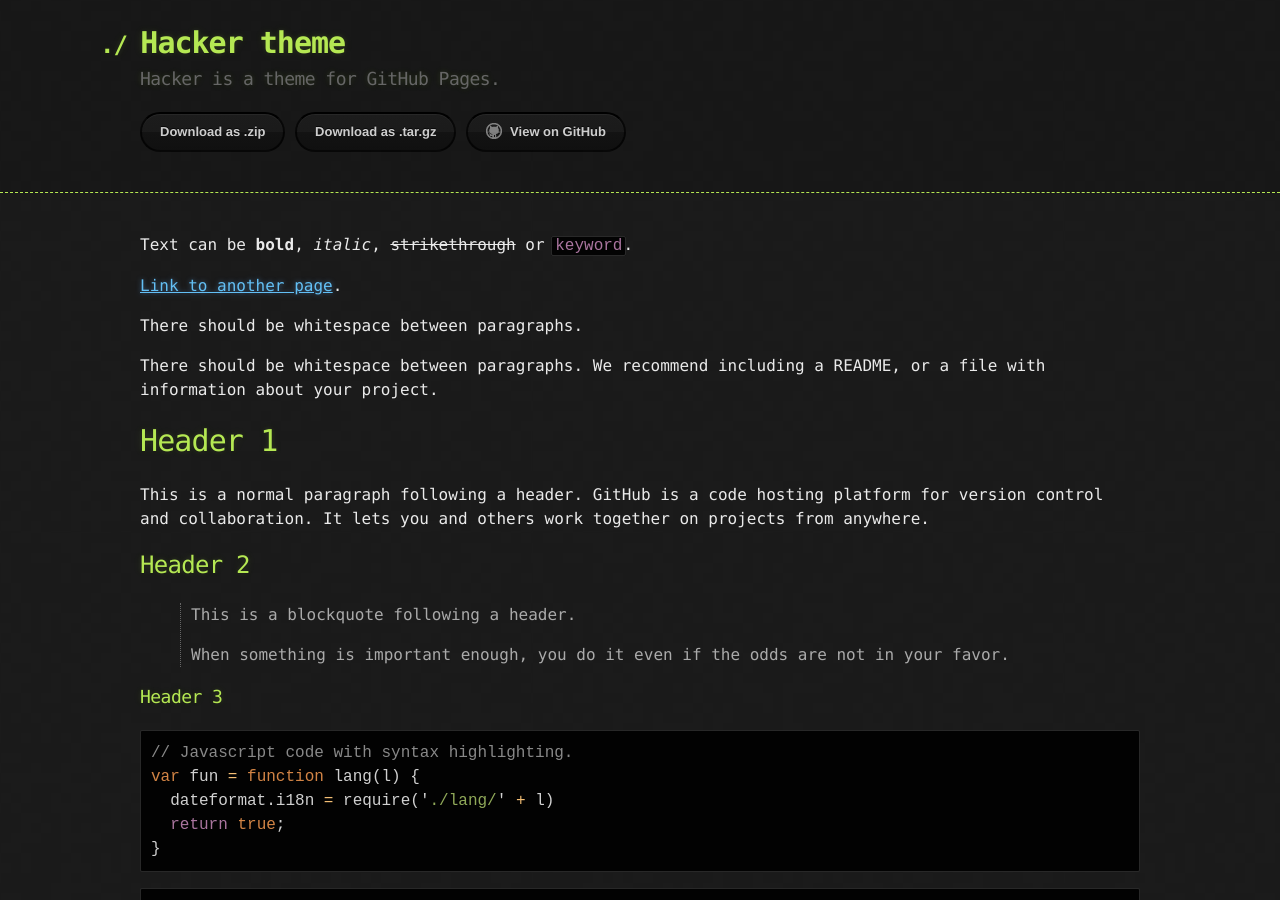
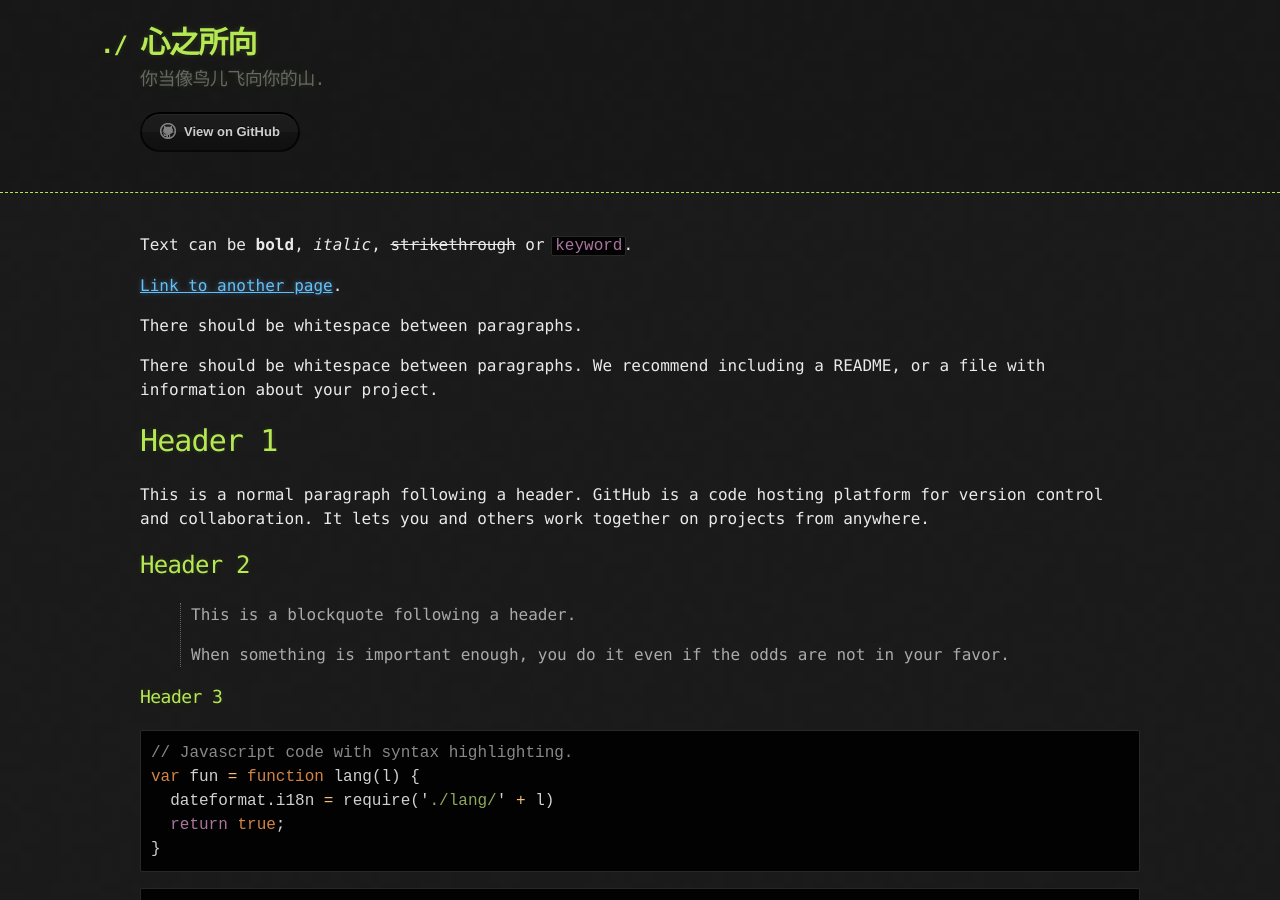
Before and after one commit to justforheart/justforheart.github.io, a Jekyll site: the page built from index.md, in a window 1280 px wide and 900 px high. Built offline with Jekyll 4.4.1, drawn with Linux system fonts in a browser that asks for light colours.

Commit message:
修改配置文件

```diff
--- a/_config.yml
+++ b/_config.yml
@@ -1,5 +1,5 @@
-title: Hacker theme
-description: Hacker is a theme for GitHub Pages.
-show_downloads: true
+title: 心之所向
+description: 你当像鸟儿飞向你的山.
+show_downloads: false
 google_analytics:
 theme: jekyll-theme-hacker
```
